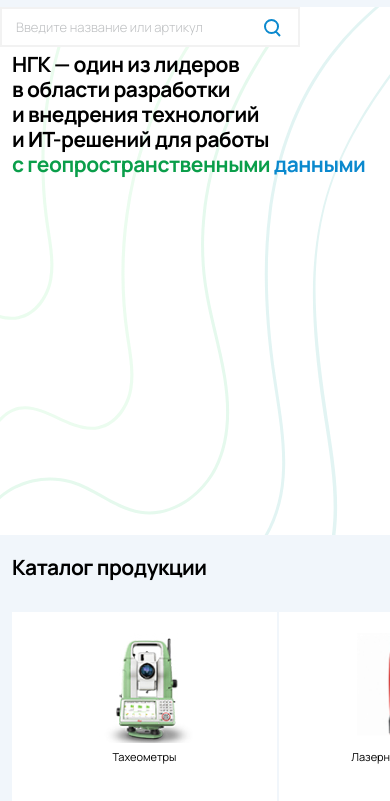
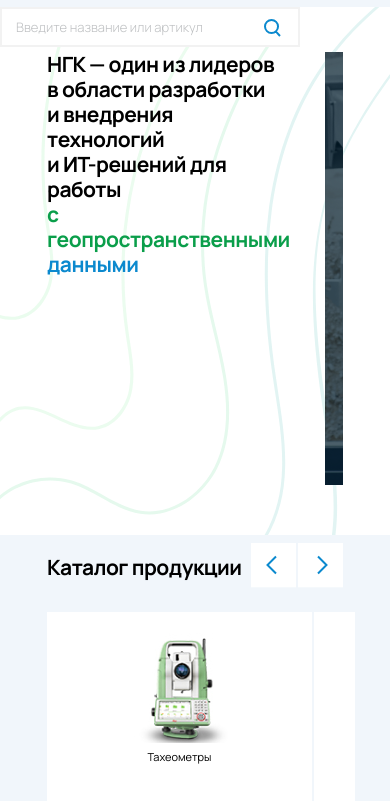
Before and after one commit to mtimshin/ngk, a plain HTML site: page index.html in a window 390 px wide. Shown: the part 41-842 px from the top of the page. Drawn offline with Linux system fonts and the light colour scheme; files whose address does not match are found by name.

Commit message:
Update template_styles.css

```diff
--- a/css/template_styles.css
+++ b/css/template_styles.css
@@ -305,10 +305,11 @@ body {
 
 @media (max-width: 1070px) {
     .container {
-        max-width: 768px;
+        width: 320px;
         padding: 0 12px;
         margin: 0 auto;
         overflow: hidden;
+        box-sizing: border-box;
     }
 }
 
```
